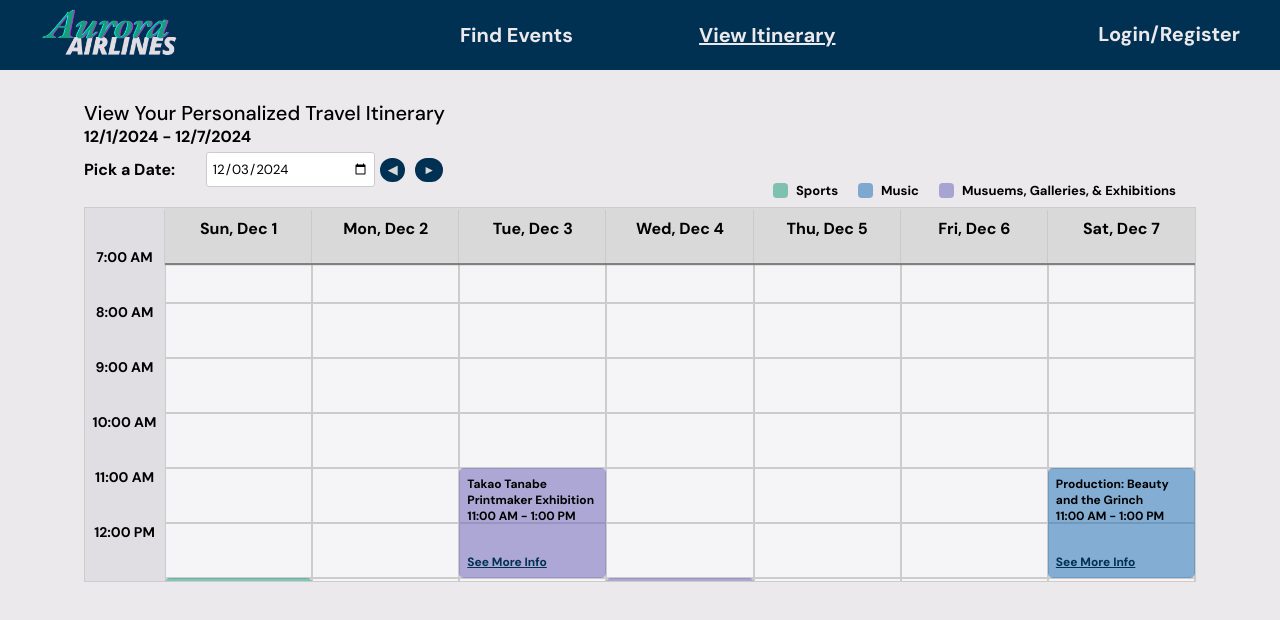
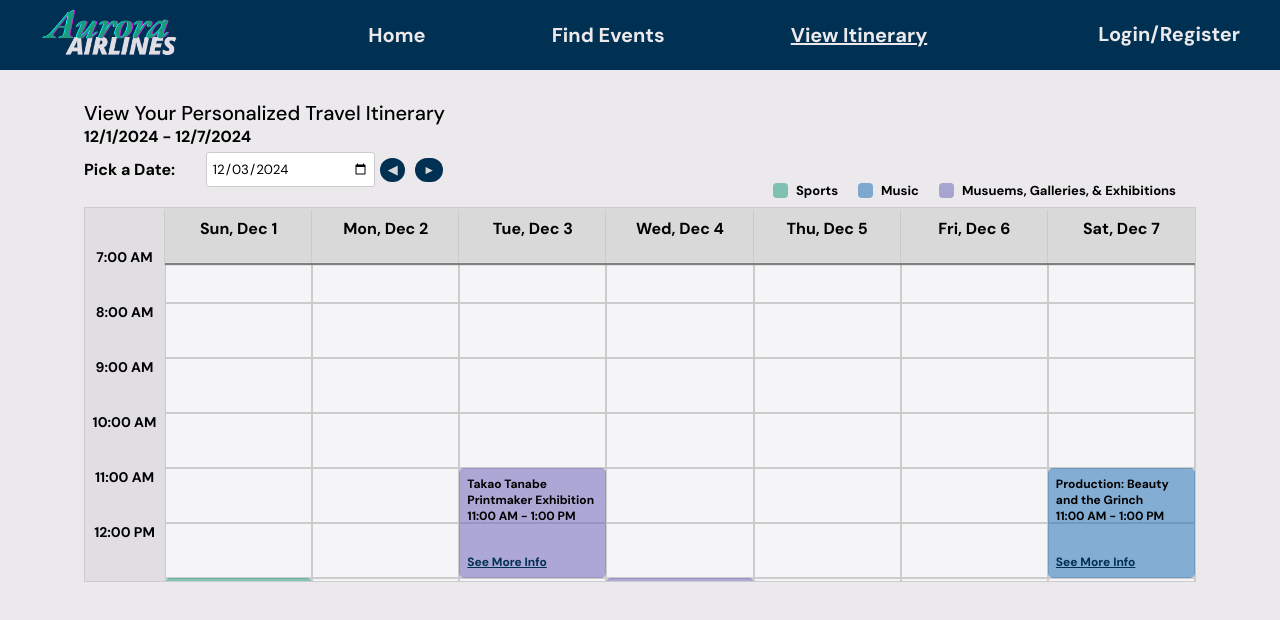
Before and after one commit to charlielang02/aurora-itinerary-app, a React (Vite) app: page /view-itinerary in a window 1280 px wide. Shown: the top 620 px of the page. Built offline with nearby package versions, Linux system fonts and the light colour scheme.

Commit message:
add underline to current page in navbar

```diff
--- a/src/components/HamburgerButton.css
+++ b/src/components/HamburgerButton.css
@@ -56,7 +56,7 @@
   transform: translateY(-8px) rotate(-45deg);
 }
 
-@media (max-width: 768px) {
+@media (max-width: 980px) {
   .hamburger {
     display: inline-block;
   }
--- a/src/components/Navbar.jsx
+++ b/src/components/Navbar.jsx
@@ -51,6 +51,11 @@ const Navbar = ({ isLoggedIn, isOrganizer, setLoggedIn, setIsOrganizer, toggleLo
           {isOrganizer ? (
             <>
               <Link
+                to="/"
+                className={`nav-link ${currentUrl === '/' ? 'active' : ''}`}
+                onClick={() => handleLinkClick()}
+              >Home</Link>
+              <Link
                 to="/my-events"
                 className={`nav-link ${currentUrl === '/my-events' ? 'active' : ''}`}
                 onClick={() => handleLinkClick()}
@@ -63,6 +68,11 @@ const Navbar = ({ isLoggedIn, isOrganizer, setLoggedIn, setIsOrganizer, toggleLo
             </>
           ) : (
             <>
+              <Link
+                to="/"
+                className={`nav-link ${currentUrl === '/' ? 'active' : ''}`}
+                onClick={() => handleLinkClick()}
+              >Home</Link>
               <Link
                 to="/search-events"
                 className={`nav-link ${currentUrl === '/search-events' ? 'active' : ''}`}
--- a/src/pages/SearchEvents.module.css
+++ b/src/pages/SearchEvents.module.css
@@ -251,3 +251,14 @@ h2 {
 .clear:hover {
   text-decoration: underline;
 }
+
+@media (max-width: 980px) {
+
+  :root {
+    --left-panel-thickness: 0px;
+  }
+
+  .events {
+
+  }
+}
--- a/src/pages/SearchEventsCard.module.css
+++ b/src/pages/SearchEventsCard.module.css
@@ -109,12 +109,6 @@
   }
 }
 
-/* @media screen and (max-width: 1200px) {
-  .content {
-    height: 17em;
-  }
-} */
-
 @media screen and (max-width: 1100px) {
   .card {
     flex: 0 0 100%;
```
Also changed, not shown: src/components/Navbar.css (+8 -8 lines).
